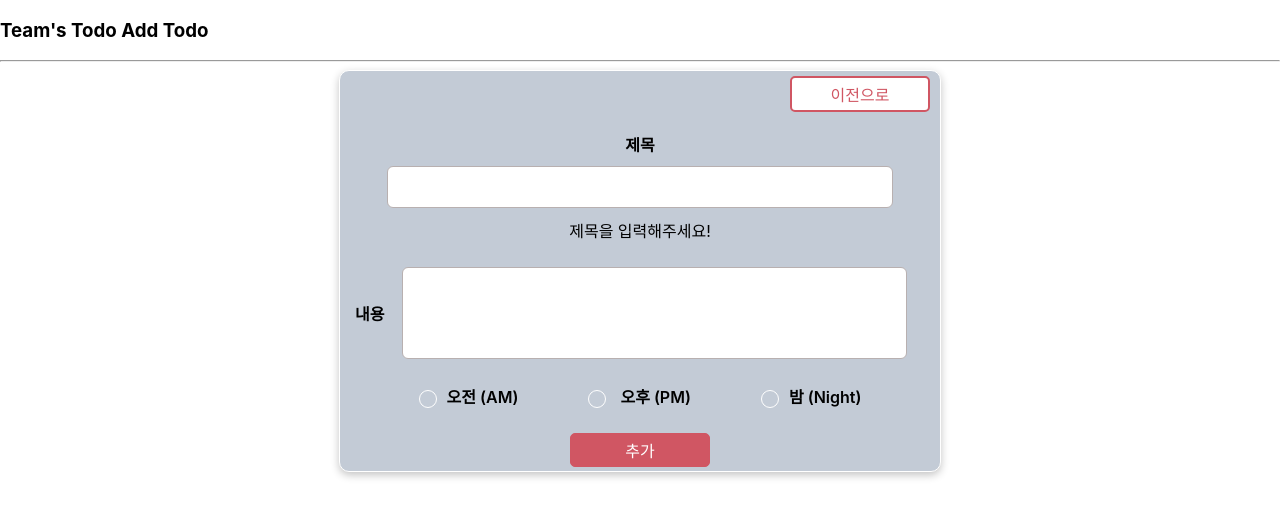
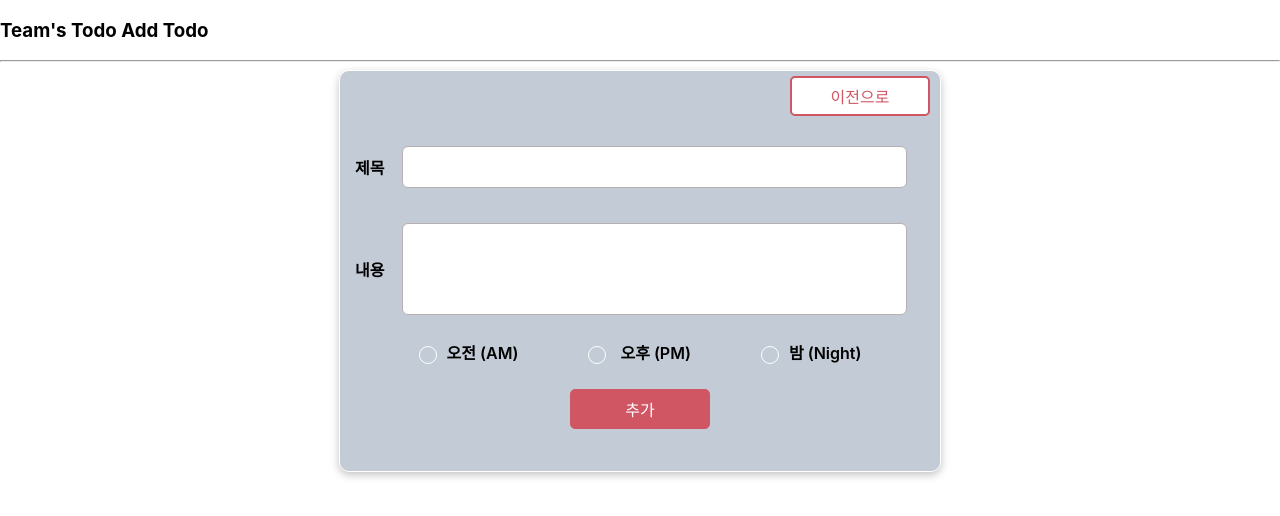
Before and after one commit to dkaodkaork/Team-Todo-HW, a React (Create React App) app: page /add in a window 1280 px wide. Shown: the top 516 px of the page. Built offline with nearby package versions, Linux system fonts and the light colour scheme.

Commit message:
hotfix: AddTodoForm 스타일 수정

```diff
--- a/src/components/add/addTodo/AddTodoForm.jsx
+++ b/src/components/add/addTodo/AddTodoForm.jsx
@@ -91,7 +91,6 @@ const AddTodoForm = (props) => {
               type="textArea"
               required
             />
-            <div>제목을 입력해주세요!</div>
           </div>
           <div className={classes.inputContentDiv}>
             <label style={{}} htmlFor="content">
--- a/src/components/add/addTodo/AddTodoForm.module.css
+++ b/src/components/add/addTodo/AddTodoForm.module.css
@@ -32,7 +32,6 @@
 }
 .inputTitleDiv {
   display: flex;
-  flex-direction: column;
   align-items: center;
 }
 .inputTitle {
```
